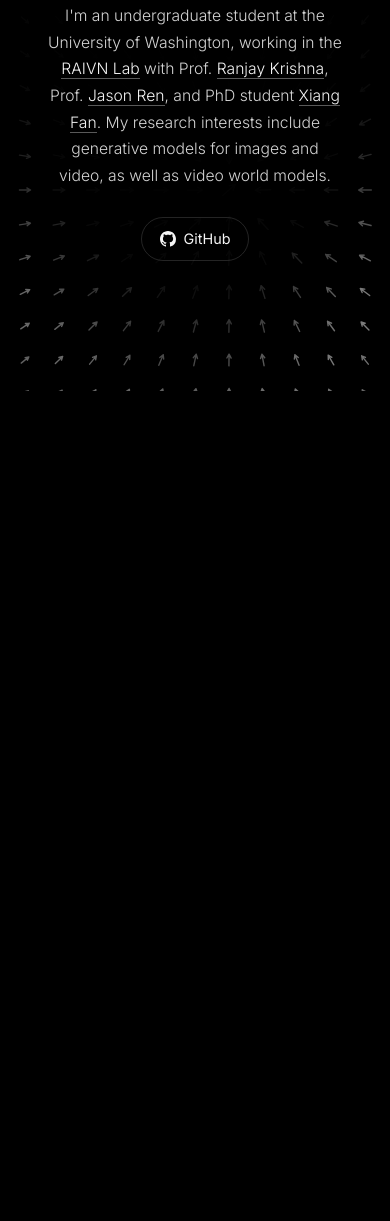
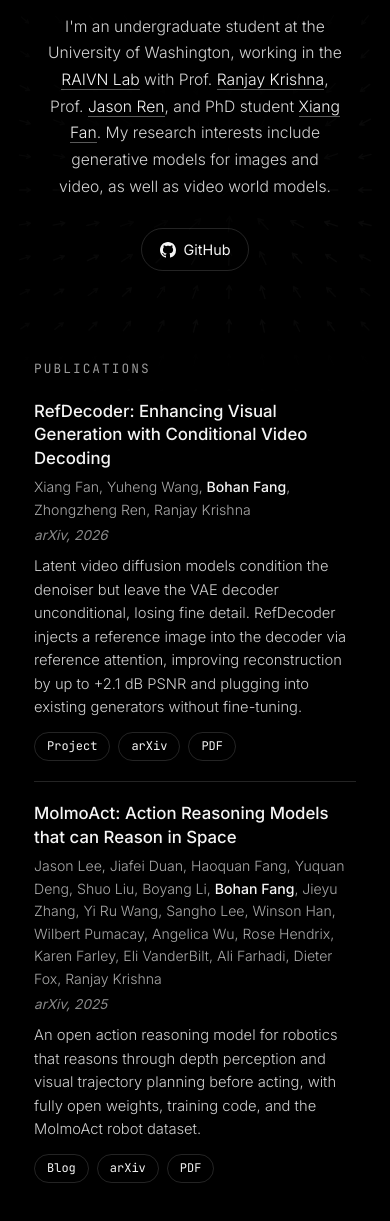
Before and after one commit to AskHeart777/AskHeart777.github.io, a plain HTML site: page index.html in a window 390 px wide. Shown: the part 453-1674 px from the top of the page. Before the commit the page ends 844 px from the top, so only its background shows below. Drawn offline with Linux system fonts and the light colour scheme.

Commit message:
Add Publications: RefDecoder and MolmoAct
Co-Authored-By: Claude Opus 5.5 <noreply@anthropic.com>
Claude-Session: https://claude.ai/code/session_01C4qFnD4NbPKZgArukpzDJd

```diff
--- a/index.html
+++ b/index.html
@@ -41,9 +41,10 @@
       z-index: 1;
       min-height: 100vh;
       display: flex;
+      flex-direction: column;
       align-items: center;
-      justify-content: center;
-      padding: 48px 16px;
+      gap: 24px;
+      padding: 12vh 16px 96px;
       pointer-events: none; /* let the cursor keep driving the field */
     }
     .card {
@@ -54,6 +55,75 @@
       border-radius: 24px;
       background: radial-gradient(closest-side, rgba(0,0,0,0.92), rgba(0,0,0,0.75) 70%, rgba(0,0,0,0) 100%);
     }
+    /* ---------- Sections ---------- */
+    .section {
+      pointer-events: auto;
+      width: 100%;
+      max-width: 760px;
+      padding: 32px;
+      border-radius: 20px;
+      background: rgba(0, 0, 0, 0.82);
+    }
+    .section h2 {
+      font-family: "JetBrains Mono", ui-monospace, monospace;
+      font-size: 0.8rem;
+      font-weight: 400;
+      letter-spacing: 0.16em;
+      text-transform: uppercase;
+      color: var(--muted);
+      margin-bottom: 20px;
+    }
+    .pub {
+      padding: 20px 0;
+      border-top: 1px solid var(--line);
+    }
+    .pub:first-of-type { border-top: none; padding-top: 0; }
+    .pub-title {
+      font-size: 1.05rem;
+      font-weight: 500;
+      line-height: 1.4;
+      color: var(--fg);
+    }
+    .pub-authors {
+      margin-top: 6px;
+      font-size: 0.88rem;
+      color: #a8a8a8;
+      font-weight: 300;
+    }
+    .pub-authors strong { color: var(--fg); font-weight: 500; }
+    .pub-venue {
+      margin-top: 4px;
+      font-size: 0.85rem;
+      color: #8a8a8a;
+      font-style: italic;
+    }
+    .pub-desc {
+      margin-top: 8px;
+      font-size: 0.92rem;
+      color: #cfcfcf;
+      font-weight: 300;
+    }
+    .pub-links {
+      margin-top: 12px;
+      display: flex;
+      flex-wrap: wrap;
+      gap: 8px;
+    }
+    .pub-links a {
+      font-family: "JetBrains Mono", ui-monospace, monospace;
+      font-size: 0.75rem;
+      padding: 4px 12px;
+      border: 1px solid var(--line);
+      border-radius: 999px;
+      color: var(--fg);
+      text-decoration: none;
+      transition: background .2s, border-color .2s;
+    }
+    .pub-links a:hover { background: rgba(255,255,255,0.08); border-color: rgba(255,255,255,0.4); }
+    @media (max-width: 520px) {
+      .section { padding: 24px 18px; }
+    }
+
     .avatar {
       width: 148px;
       height: 148px;
@@ -130,7 +200,7 @@
   <canvas id="field" aria-hidden="true"></canvas>
 
   <main>
-    <section class="card">
+    <section class="card quiet">
       <img class="avatar" src="avatar.jpg" alt="Bohan Fang">
       <h1>Bohan Fang</h1>
       <p class="tagline">Undergraduate @ UW Computer Science &amp; Engineering</p>
@@ -150,13 +220,41 @@
         </a>
       </nav>
     </section>
+
+    <section class="section quiet" id="publications">
+      <h2>Publications</h2>
+
+      <article class="pub">
+        <div class="pub-title">RefDecoder: Enhancing Visual Generation with Conditional Video Decoding</div>
+        <div class="pub-authors">Xiang Fan, Yuheng Wang, <strong>Bohan Fang</strong>, Zhongzheng Ren, Ranjay Krishna</div>
+        <div class="pub-venue">arXiv, 2026</div>
+        <p class="pub-desc">Latent video diffusion models condition the denoiser but leave the VAE decoder unconditional, losing fine detail. RefDecoder injects a reference image into the decoder via reference attention, improving reconstruction by up to +2.1 dB PSNR and plugging into existing generators without fine-tuning.</p>
+        <div class="pub-links">
+          <a href="https://refdecoder.github.io/" target="_blank" rel="noopener">Project</a>
+          <a href="https://arxiv.org/abs/2605.15196" target="_blank" rel="noopener">arXiv</a>
+          <a href="https://arxiv.org/pdf/2605.15196" target="_blank" rel="noopener">PDF</a>
+        </div>
+      </article>
+
+      <article class="pub">
+        <div class="pub-title">MolmoAct: Action Reasoning Models that can Reason in Space</div>
+        <div class="pub-authors">Jason Lee, Jiafei Duan, Haoquan Fang, Yuquan Deng, Shuo Liu, Boyang Li, <strong>Bohan Fang</strong>, Jieyu Zhang, Yi Ru Wang, Sangho Lee, Winson Han, Wilbert Pumacay, Angelica Wu, Rose Hendrix, Karen Farley, Eli VanderBilt, Ali Farhadi, Dieter Fox, Ranjay Krishna</div>
+        <div class="pub-venue">arXiv, 2025</div>
+        <p class="pub-desc">An open action reasoning model for robotics that reasons through depth perception and visual trajectory planning before acting, with fully open weights, training code, and the MolmoAct robot dataset.</p>
+        <div class="pub-links">
+          <a href="https://allenai.org/blog/molmoact" target="_blank" rel="noopener">Blog</a>
+          <a href="https://arxiv.org/abs/2508.07917" target="_blank" rel="noopener">arXiv</a>
+          <a href="https://arxiv.org/pdf/2508.07917" target="_blank" rel="noopener">PDF</a>
+        </div>
+      </article>
+    </section>
   </main>
 
   <script>
   (() => {
     const canvas = document.getElementById('field');
     const ctx = canvas.getContext('2d');
-    const card = document.querySelector('.card');
+    const quietEls = document.querySelectorAll('.quiet');
     const reduceMotion = window.matchMedia('(prefers-reduced-motion: reduce)').matches;
 
     // Field settings
@@ -251,10 +349,12 @@
       ctx.lineJoin = 'round';
 
       const maxD = Math.hypot(W, H);
-      // Quiet zone: fade arrows behind the text card so it stays readable
-      const r = card.getBoundingClientRect();
-      const qcx = r.left + r.width / 2, qcy = r.top + r.height / 2;
-      const qrx = r.width / 2 + 24, qry = r.height / 2 + 24;
+      // Quiet zones: fade arrows behind text blocks so they stay readable
+      const zones = [];
+      quietEls.forEach(el => {
+        const r = el.getBoundingClientRect();
+        if (r.bottom > -60 && r.top < H + 60) zones.push(r);
+      });
       for (const p of arrows) {
         const dx = target.x - p.x, dy = target.y - p.y;
         const desired = Math.atan2(dy, dx);
@@ -265,9 +365,13 @@
         const k = 1 - Math.min(d / (maxD * 0.6), 1);
         const len = ARROW_LEN * (0.55 + 0.75 * k * k);
         let alpha = 0.18 + 0.72 * k * k;
-        const ex = (p.x - qcx) / qrx, ey = (p.y - qcy) / qry;
-        const e = ex * ex + ey * ey;            // < 1 means inside the ellipse
-        if (e < 1.6) alpha *= Math.max(0.06, Math.min(1, (e - 0.75) / 0.85));
+        for (const r of zones) {
+          // distance from the arrow to the block's edge (0 when inside)
+          const ox = Math.max(r.left - p.x, 0, p.x - r.right);
+          const oy = Math.max(r.top - p.y, 0, p.y - r.bottom);
+          const dist = Math.hypot(ox, oy);
+          if (dist < 48) alpha *= Math.max(0.06, dist / 48);
+        }
         drawArrow(p.x, p.y, p.a, len, alpha);
       }
       ctx.globalAlpha = 1;
```
